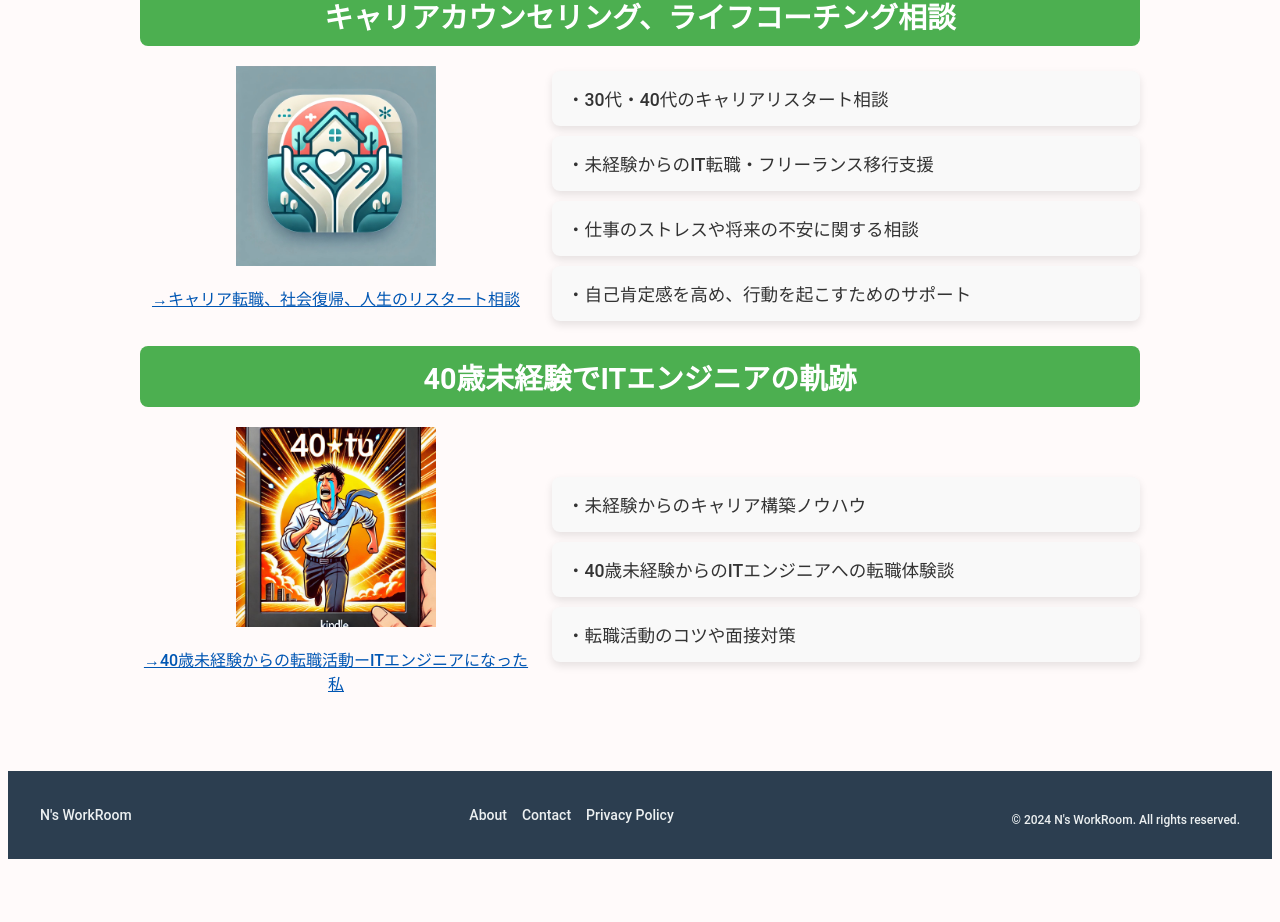
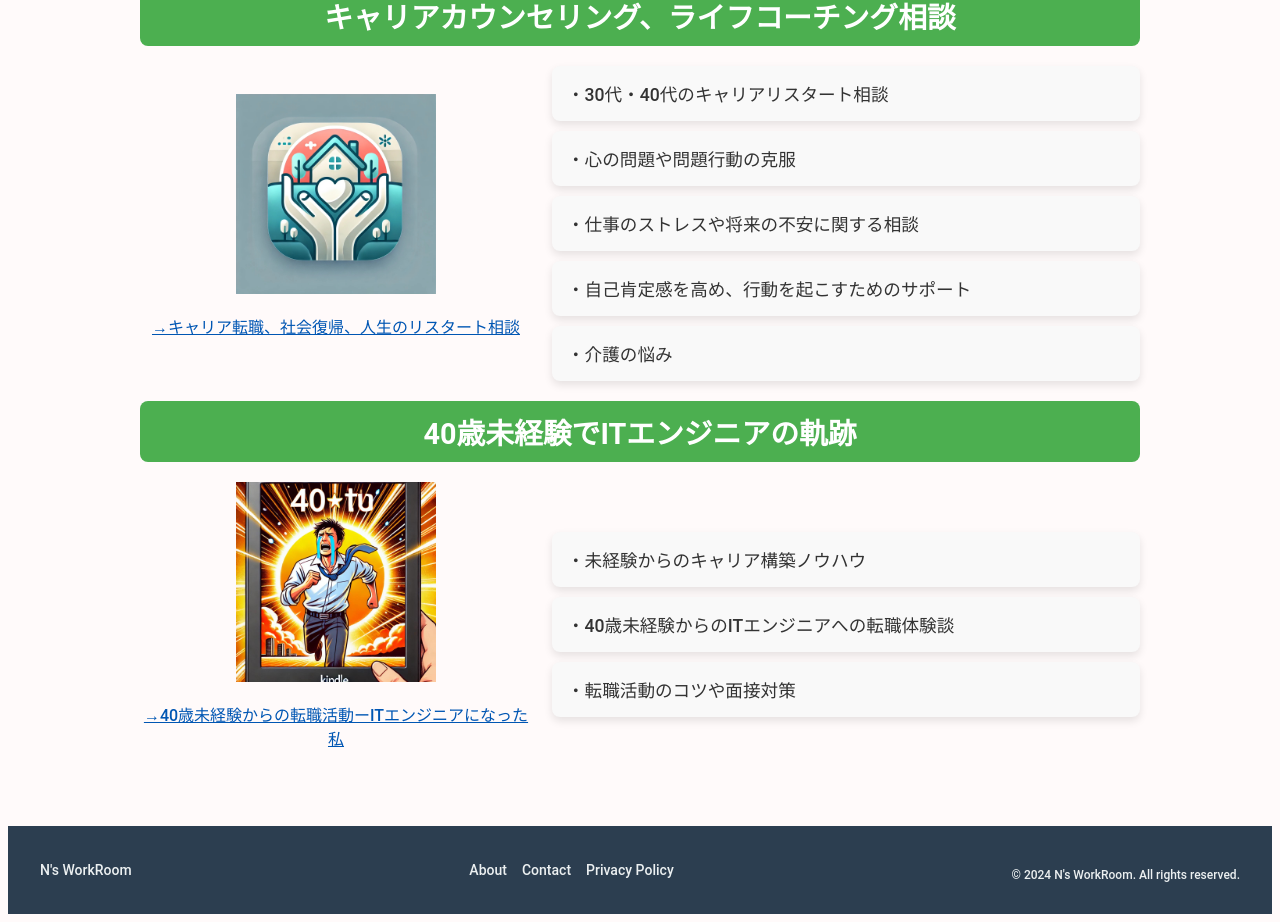
Before and after one commit to yasuhikasa/nshinri, a Next.js app: page / in a window 1280 px wide. Shown: the part 1859-2781 px from the top of the page. Before the commit the page ends 2726 px from the top, so only its background shows below. Built offline with nearby package versions, Linux system fonts and the light colour scheme.

Commit message:
Update index.tsx

```diff
--- a/src/pages/index.tsx
+++ b/src/pages/index.tsx
@@ -262,7 +262,7 @@ const Home = ({ notifications }: { notifications: Notification[] }) => {
         </h3>
         <div className={styles.section}>
           <div className={styles.introduction}>
-            <Link href="/counseling" legacyBehavior>
+            <Link href="https://secondpath.jp/" legacyBehavior>
               <a>
                 <Image
                   src="/4.jpg"
@@ -276,10 +276,10 @@ const Home = ({ notifications }: { notifications: Notification[] }) => {
           </div>
           <ul className={styles.list}>
             <li>・30代・40代のキャリアリスタート相談</li>
-            <li>・未経験からのIT転職・フリーランス移行支援</li>
+            <li>・心の問題や問題行動の克服</li>
             <li>・仕事のストレスや将来の不安に関する相談</li>
             <li>・自己肯定感を高め、行動を起こすためのサポート</li>
-            {/* <li>・副業・独立のスタートアップ相談</li> */}
+            <li>・介護の悩み</li>
           </ul>
         </div>
 
```
